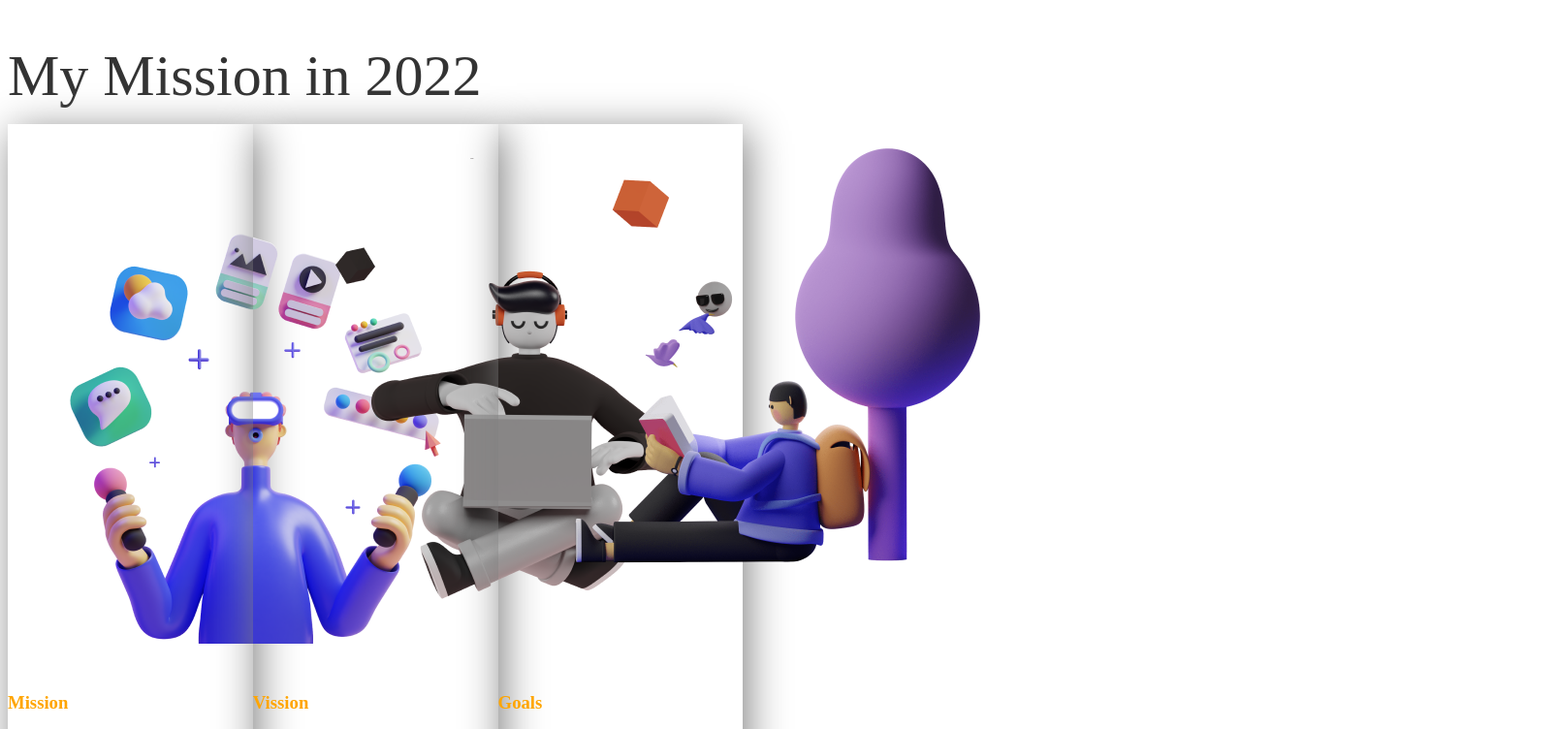
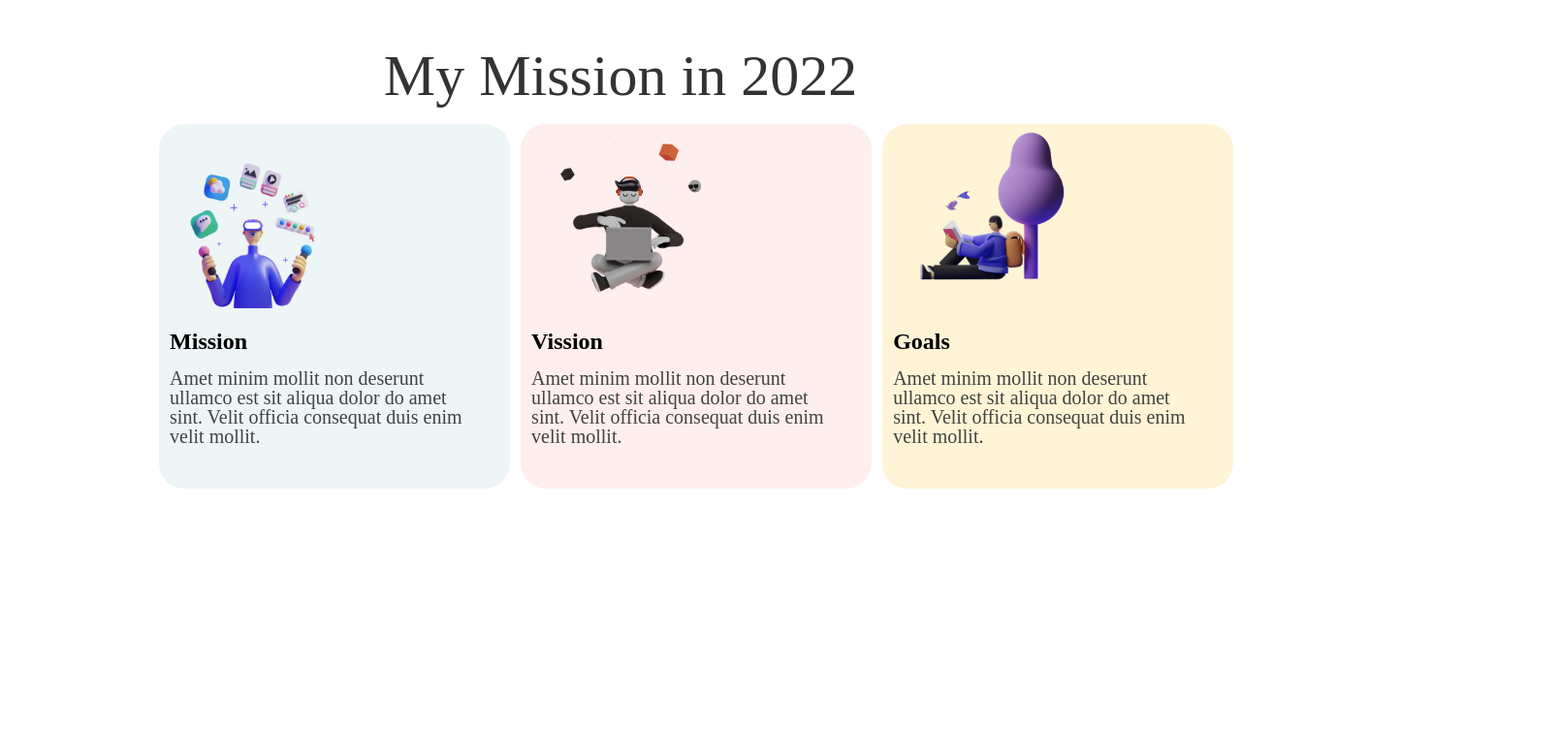
Before and after one commit to RaselEmon/my-mission, a plain HTML site: page index.html in a window 1280 px wide. Shown: the part 680-1432 px from the top of the page at 97% size, 1608 px wide, since content can reach past the window. Drawn offline with Linux system fonts and the light colour scheme; a web font is replaced by a local one.

Commit message:
third commit

```diff
--- a/index.html
+++ b/index.html
@@ -9,6 +9,7 @@
     <link rel="stylesheet" href="style.css">
 </head>
 <body>
+
     <section class="section1">
     <div class="first-sec">
         <div class="border-sec">
@@ -23,26 +24,59 @@
         <img src="images/person/person-0.png" alt="">
     </div>
 </section>
+
+
+
+
+
 <section class="section2">
-    <h1>My Mission in 2022</h1>
+
+    <h1 id="sec2">My Mission in 2022</h1>
+
+
     <div class="second-sec">
-        <div class="experience-area">
-            <img src="images/illustrators/illustrator-1.png" alt="">
+
+        <div class="experience-area1">
+            <img  src="images/illustrators/illustrator-1.png" alt="">
+
             <h3>Mission</h3>
 
             <p>Amet minim mollit non deserunt ullamco est sit aliqua dolor do amet sint. Velit officia consequat duis enim velit mollit.</p>
         </div>
-        <div class="experience-area">
-            <img src="images/illustrators/illustrator-2.png" alt="">
+
+        <div class="experience-area2">
+            <img  src="images/illustrators/illustrator-2.png" alt="">
             <h3>Vission</h3>
             <p>Amet minim mollit non deserunt ullamco est sit aliqua dolor do amet sint. Velit officia consequat duis enim velit mollit.</p>
         </div>
-        <div class="experience-area">
+
+
+        <div class="experience-area3">
             <img src="images/illustrators/illustrator-3.png" alt="">
             <h3>Goals</h3>
             <p>Amet minim mollit non deserunt ullamco est sit aliqua dolor do amet sint. Velit officia consequat duis enim velit mollit.</p>
         </div>
     </div>
 </section>
+
+
+
+<section class="section2">
+<div>
+    <img src="images/pictures/coding.png" alt="">
+
+</div>
+<div>
+<h1>Develop</h1>
+<h1>Without Limits</h1>
+<p>Lorem ipsum dolor sit amet, usu cu esse possit referrentur, at eam falli deterruisset. No duo populo animal noluisse, enim deterruisset eos et. An mundi noster pri, ea eos quas expetendis scripserit, affert gubergren dissentias et cum.</p>
+<a class="anchor-button2" target="_blank" href="https://www.linkedin.com/in/raselemon/">Read the  Documentation</a>
+
+</div>
+
+</section>
+
+
+
 </body>
 </html>
--- a/style.css
+++ b/style.css
@@ -110,14 +110,161 @@ color: #FFAD5A;
 
 .second-sec{
     display: flex;
+ margin-left: 156px;
+}
+.experience-area1{
+
+    width: 360px;
+    height: 376px;
+    left: 156px;
+    top: 723px;
+    padding-left: 1%;
+    background: rgba(79, 157, 166, 0.1);
+    border-radius: 26px;
+}
+
+.experience-area1 img{
+
+position: absolute;
+height: 200px;
+width: 200px;
+
 
 }
-.experience-area h3{
-    color: orange;
+.experience-area1 h3{
+    font-family: Poppin;
+    font-style: normal;
+    font-weight: 600;
+    font-size: 24px;
+    line-height: 400px;
+    color: #000000;
+
+
+}
+.experience-area1 p{
+    position: absolute;
+width: 315px;
+height: 101px;
+top: 1040px;
+font-family: Poppin;
+font-style: normal;
+font-weight: normal;
+font-size: 20px;
+line-height: 20px;
+color: #424242;
 }
 
-.experience-area{
-    box-shadow: 5px 7px 40px gray;
-    height: 50%;
-    width: 20%;
+
+.experience-area2{
+
+    width: 360px;
+    height: 376px;
+    left: 540px;
+    top: 723px;
+    margin-left: 1%;
+    padding-left: 1%;
+
+    background: #FF59591A;
+
+    border-radius: 26px;
+
 }
+.experience-area2 img{
+
+    position: absolute;
+    height: 200px;
+    width: 200px;
+
+
+    }
+    .experience-area2 h3{
+        font-family: Poppin;
+        font-style: normal;
+        font-weight: 600px;
+        font-size: 24px;
+        line-height: 400px;
+        color: #000000;
+    }
+    .experience-area2 p{
+        position: absolute;
+    width: 315px;
+    height: 101px;
+    top: 1040px;
+    font-family: Poppin;
+    font-style: normal;
+    font-weight: normal;
+    font-size: 20px;
+    line-height: 20px;
+    color: #424242;
+    }
+
+
+.experience-area3{
+
+    width: 360px;
+    height: 376px;
+    left: 924px;
+    top: 723px;
+    margin-left: 1%;
+    padding-left: 1%;
+    background: #FFF4D6;
+    border-radius: 26px;
+
+}
+
+.experience-area3 img{
+
+    position: absolute;
+    height: 200px;
+    width: 200px;
+
+
+    }
+
+.experience-area3 h3{
+
+    font-family: Poppin;
+        font-style: normal;
+        font-weight: 600px;
+        font-size: 24px;
+        line-height: 400px;
+        color: #000000;
+
+}
+.experience-area3 p{
+    position: absolute;
+width: 315px;
+height: 101px;
+top: 1040px;
+font-family: Poppin;
+font-style: normal;
+font-weight: normal;
+font-size: 20px;
+line-height: 20px;
+color: #424242;
+}
+
+#sec2{
+
+    text-align:center ;
+}
+
+.anchor-button2{
+    display: flex;
+    flex-direction: row;
+    justify-content: center;
+    align-items: center;
+    padding: 12px;
+
+
+    width: 172px;
+    height: 32px;
+    left: 156px;
+
+
+    background: #FF5959;
+    border-radius: 5px;
+
+
+
+}
```
